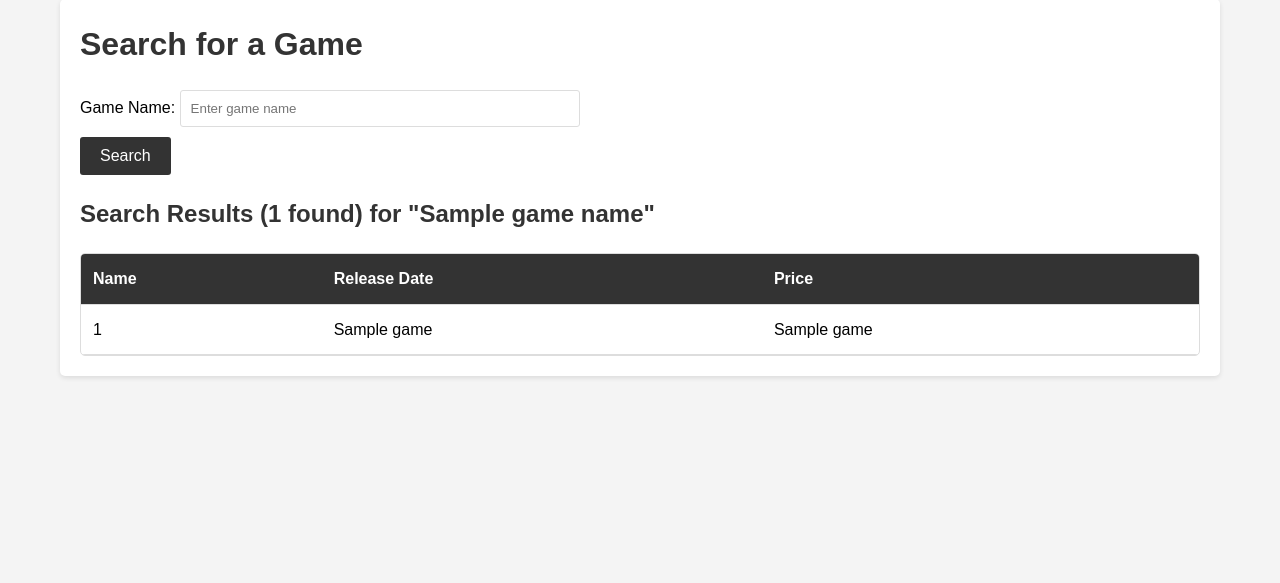
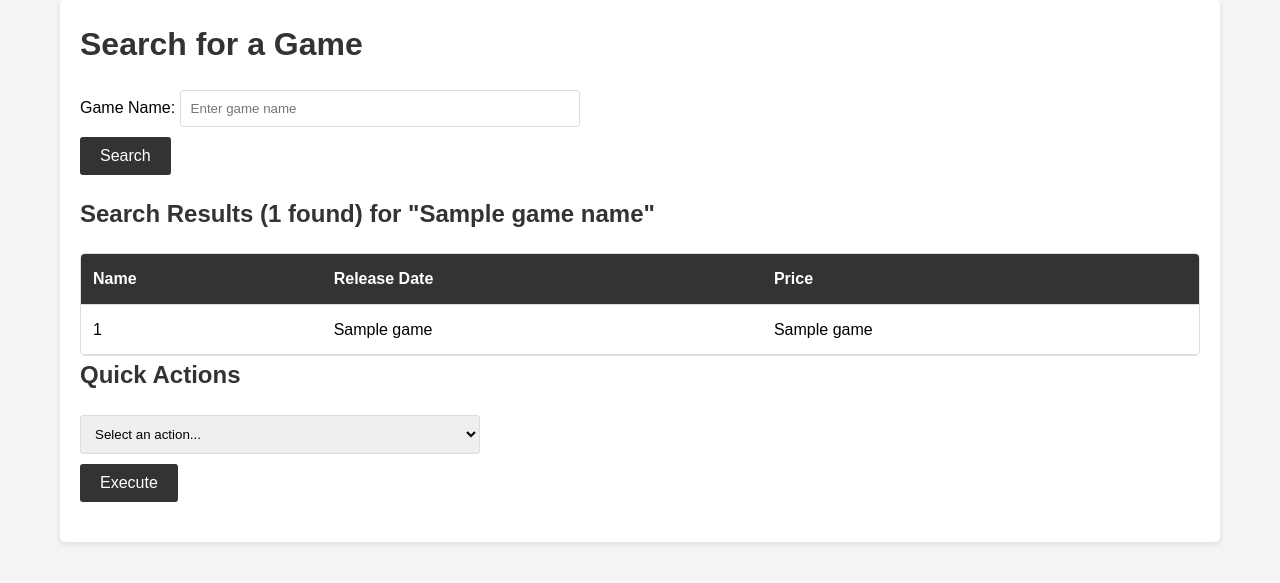
Before and after one commit to MaxLamb22/CSCI403FinalProject, a Flask app: template templates/search.html in a window 1280 px wide. Shown: the part 99-682 px from the top of the page. Run offline with Flask 3, Linux system fonts and the light colour scheme; the template is opened without the code that fills it: most values are stand-ins (such as "Sample title", 1, 10 or a date in 2020).

Commit message:
added quick actions to search

```diff
--- a/app.py
+++ b/app.py
@@ -1,6 +1,7 @@
 import getpass
 import pg8000
 import os
+import json
 from flask import Flask, render_template, request, flash, redirect, url_for
 from contextlib import contextmanager
 from dotenv import load_dotenv
@@ -88,19 +89,43 @@ def result():
     try:
         # Get form data
         action = request.form.get('action')
+        game_name = request.form.get("game_name")
 
         with get_db_connection() as db:
             cursor = db.cursor()
             cursor.execute("SET search_path TO maxwell_lamb")
 
             if action == 'Count':
-                cursor.execute("SELECT COUNT(*) FROM steam")
+                if game_name:
+                    search_pattern = f"%{game_name}%"
+                    cursor.execute("""
+                        WITH searched AS (
+                            SELECT name, release_date, price
+                            FROM steam
+                            WHERE name ILIKE %s
+                        )
+                        SELECT COUNT(*) FROM searched
+                    """, [search_pattern])
+                else:
+                    cursor.execute("SELECT COUNT(*) FROM steam")
                 count = cursor.fetchone()[0]
                 return render_template('result.html',
                                      message=f"Total games in database: {count}")
 
             elif action == 'By Newest':
-                cursor.execute("SELECT name, release_date, price FROM steam ORDER BY release_date DESC")
+                if game_name:
+                    search_pattern = f"%{game_name}%"
+                    cursor.execute("""
+                            WITH searched AS (
+                                SELECT name, release_date, price
+                                FROM steam
+                                WHERE name ILIKE %s
+                        )
+                        SELECT * FROM searched
+                        ORDER BY release_date DESC
+                    """, [search_pattern])
+                else:
+                    cursor.execute("SELECT name, release_date, price FROM steam ORDER BY release_date DESC")
                 result = cursor.fetchall()
                 if result:
                     return render_template('result.html',
@@ -109,7 +134,19 @@ def result():
                     return render_template('result.html', message="No games found")
 
             elif action == 'By Rating':
-                cursor.execute("SELECT name, release_date, price FROM steam ORDER BY (positive_ratings-negative_ratings) DESC")
+                if game_name:
+                    search_pattern = f"%{game_name}%"
+                    cursor.execute("""
+                                WITH searched AS (
+                                    SELECT name, release_date, price, positive_ratings, negative_ratings
+                                    FROM steam
+                                    WHERE name ILIKE %s
+                                )
+                                SELECT name, release_date, price FROM searched
+                                ORDER BY (positive_ratings-negative_ratings) DESC
+                            """, [search_pattern])
+                else:
+                    cursor.execute("SELECT name, release_date, price FROM steam ORDER BY (positive_ratings-negative_ratings) DESC")
                 result = cursor.fetchall()
                 if result:
                     return render_template('result.html',
--- a/templates/search.html
+++ b/templates/search.html
@@ -34,5 +34,22 @@
                 </tbody>
             </table>
         </div>
+
+        <h2>Quick Actions</h2>
+        <form action="{{ url_for('result') }}" method="post">
+            <input type="hidden" name="game_name" value="{{ game_name }}">
+
+            <select name="action" required>
+                <option value="">Select an action...</option>
+                <option value="Count">Count all games</option>
+                <option value="By Newest">List games by newest first</option>
+                <option value="By Rating">List games by rating</option>
+            </select>
+            <br>
+            <button type="submit">Execute</button>
+        </form>
     {% endif %}
+
+
+
 {% endblock %}
```
